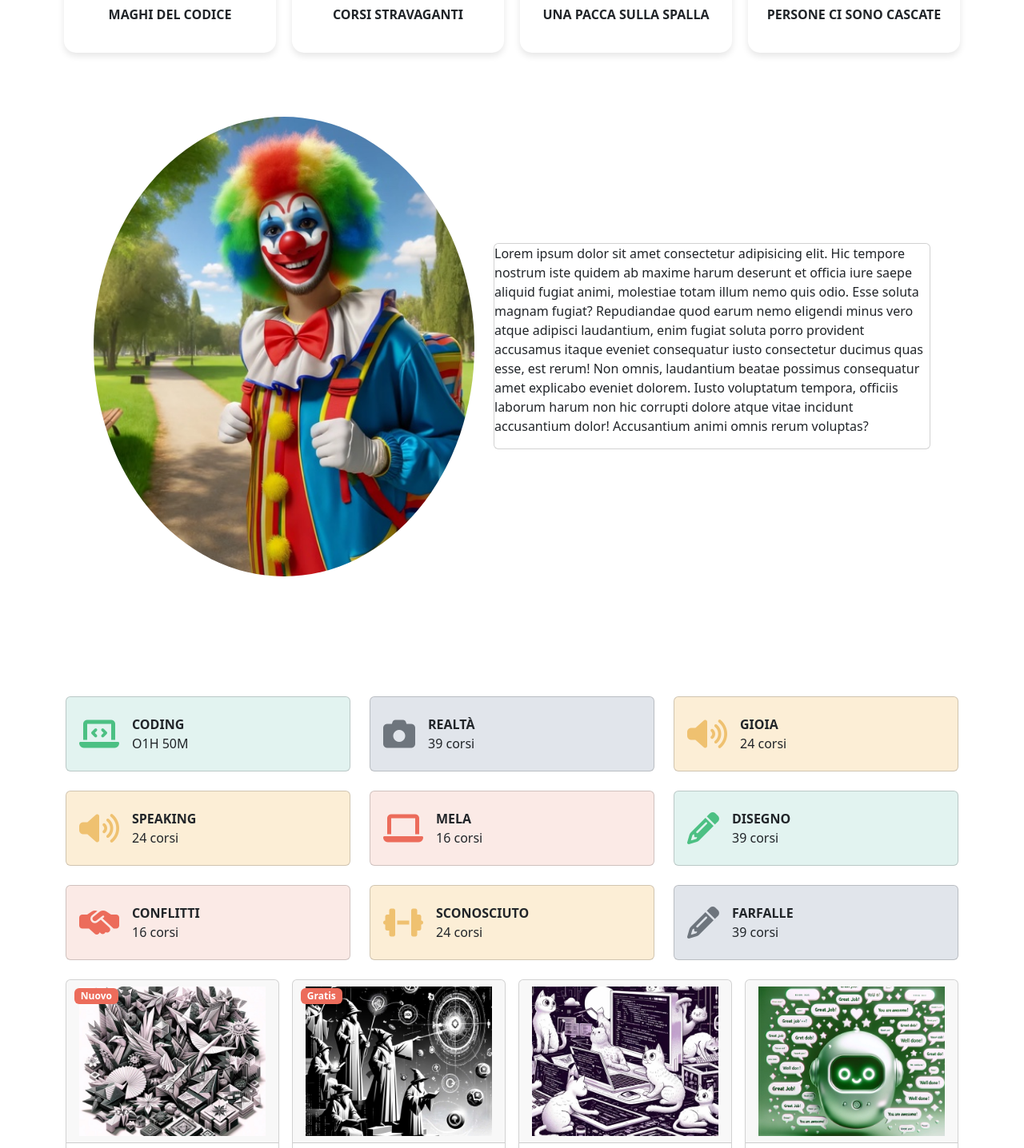
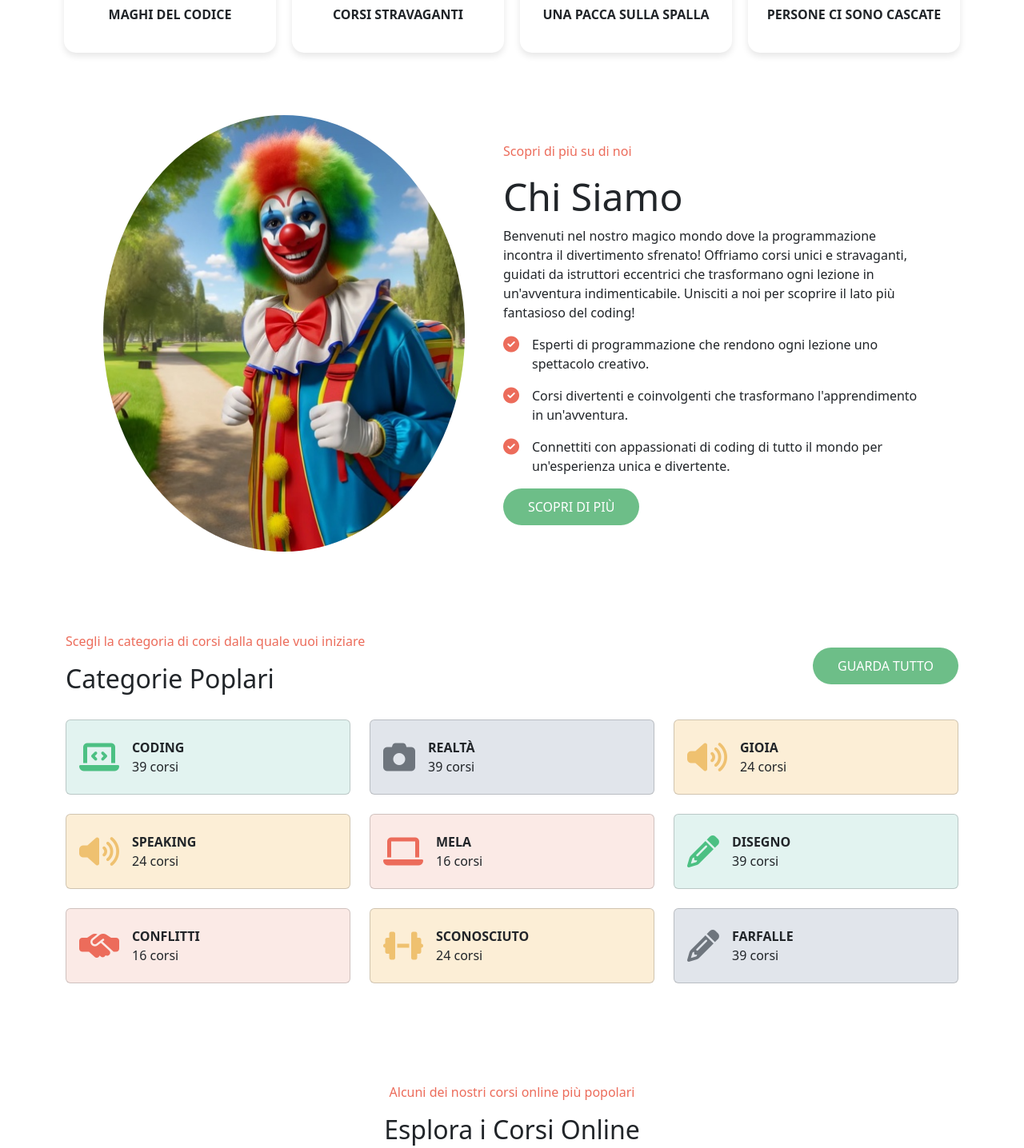
Before and after one commit to GiPisano/landing-page-service, a Vue app: page / in a window 1280 px wide. Shown: the part 694-2130 px from the top of the page at 80% size. Built offline with nearby package versions, Linux system fonts and the light colour scheme; the HTML template or start-up script is replaced by a standard one.

Commit message:
fix layout

```diff
--- a/src/components/AppFooter.vue
+++ b/src/components/AppFooter.vue
@@ -216,7 +216,7 @@ export default {
 }
 
 #footer {
-  padding: 150px 0;
+  margin: var(--section-margin);
   h3 {
     font-size: 20px;
     font-weight: bolder;
--- a/src/components/pages/AboutCourses.vue
+++ b/src/components/pages/AboutCourses.vue
@@ -13,8 +13,10 @@ document.addEventListener("DOMContentLoaded", () => {
 </script>
 <template>
   <div class="container">
-    <p class="text-center">Valori aggiunti</p>
-    <h2 class="text-center">I Nostri Corsi Piacciono Perchè...</h2>
+    <div class="text-center my-4">
+      <p class="red">Valori aggiunti</p>
+      <h2>I Nostri Corsi Piacciono Perchè...</h2>
+    </div>
     <div class="row h-100">
       <div class="col-md-6 about-courses-text">
         <div>
@@ -148,16 +150,8 @@ document.addEventListener("DOMContentLoaded", () => {
   justify-content: center;
 }
 
-.btn {
-  background-color: var(--btn-color);
-  color: white;
-  cursor: pointer;
-  border-radius: 40px;
-}
-
-.btn:hover {
-  background-color: var(--red);
-  color: white;
+.container {
+  margin: var(--section-margin);
 }
 
 .card-header {
--- a/src/components/pages/AboutPage.vue
+++ b/src/components/pages/AboutPage.vue
@@ -4,25 +4,35 @@
   <section id="about-section">
     <div class="container">
       <div class="row">
-        <div class="col-md-6 about-img">
+        <div class="col-md-6 about-img g-5">
           <img src="../../assets/images/about-img.jpg" alt="" />
         </div>
-        <div class="col-md-6">
-          <div class="card">
-            <p>
-              Lorem ipsum dolor sit amet consectetur adipisicing elit. Hic
-              tempore nostrum iste quidem ab maxime harum deserunt et officia
-              iure saepe aliquid fugiat animi, molestiae totam illum nemo quis
-              odio. Esse soluta magnam fugiat? Repudiandae quod earum nemo
-              eligendi minus vero atque adipisci laudantium, enim fugiat soluta
-              porro provident accusamus itaque eveniet consequatur iusto
-              consectetur ducimus quas esse, est rerum! Non omnis, laudantium
-              beatae possimus consequatur amet explicabo eveniet dolorem. Iusto
-              voluptatum tempora, officiis laborum harum non hic corrupti dolore
-              atque vitae incidunt accusantium dolor! Accusantium animi omnis
-              rerum voluptas?
-            </p>
-          </div>
+        <div class="col-md-6 g-5">
+          <p class="red">Scopri di più su di noi</p>
+          <h2>Chi Siamo</h2>
+          <p>
+            Benvenuti nel nostro magico mondo dove la programmazione incontra il
+            divertimento sfrenato! Offriamo corsi unici e stravaganti, guidati
+            da istruttori eccentrici che trasformano ogni lezione in
+            un'avventura indimenticabile. Unisciti a noi per scoprire il lato
+            più fantasioso del coding!
+          </p>
+          <p class="check-p">
+            <span><i class="fa-solid fa-circle-check fa-lg me-3"></i></span>
+            Esperti di programmazione che rendono ogni lezione uno spettacolo
+            creativo.
+          </p>
+          <p class="check-p">
+            <span><i class="fa-solid fa-circle-check fa-lg me-3"></i></span>
+            Corsi divertenti e coinvolgenti che trasformano l'apprendimento in
+            un'avventura.
+          </p>
+          <p class="check-p">
+            <span><i class="fa-solid fa-circle-check fa-lg me-3"></i></span>
+            Connettiti con appassionati di coding di tutto il mondo per
+            un'esperienza unica e divertente.
+          </p>
+          <div class="btn">SCOPRI DI PIÙ</div>
         </div>
       </div>
     </div>
@@ -31,7 +41,7 @@
 
 <style lang="scss" scoped>
 #about-section {
-  margin: 150px 0;
+  margin: var(--section-margin);
   .row {
     justify-content: center;
     align-items: center;
@@ -43,4 +53,17 @@
     }
   }
 }
+h2 {
+  font-size: xxx-large;
+}
+.red {
+  color: var(--red);
+}
+// check-paragraph
+.check-p {
+  display: flex;
+  i {
+    color: var(--red);
+  }
+}
 </style>
--- a/src/components/pages/CodeCircus.vue
+++ b/src/components/pages/CodeCircus.vue
@@ -84,7 +84,7 @@ export default {
     align-items: center;
     justify-content: center;
     h1 {
-      font-size: 40px;
+      font-size: 6vh;
       font-weight: 200;
       width: 100%;
     }
@@ -121,6 +121,14 @@ export default {
 
 #circus-cards {
   .row {
+    .card:hover {
+      background-color: var(--green);
+      color: white;
+      .title {
+        color: white;
+      }
+    }
+
     div {
       padding: 30px 10px;
       display: flex;
@@ -135,6 +143,16 @@ export default {
       }
       .text {
         font-weight: 600;
+      }
+    }
+  }
+}
+
+@media screen and (max-width: 1000px) {
+  #code-circus {
+    .row {
+      h1 {
+        font-size: 4vh;
       }
     }
   }
--- a/src/components/pages/CoursesPage.vue
+++ b/src/components/pages/CoursesPage.vue
@@ -6,65 +6,65 @@ export default {
         {
           img: `<i class="fa-solid fa-laptop-code"></i>`,
           title: "CODING",
-          courseQuantity: "O1H 50M",
-          color: "--light-green",
-          iconColor: "--green",
+          courseQuantity: "39 corsi",
+          color: "light-green",
+          iconColor: "green",
         },
         {
           img: `<i class="fa-solid fa-camera"></i>`,
           title: "REALTÀ",
           courseQuantity: "39 corsi",
-          color: "--light-gray",
-          iconColor: "--gray",
+          color: "light-gray",
+          iconColor: "gray",
         },
         {
           img: `<i class="fa-solid fa-volume-high"></i>`,
           title: "GIOIA",
           courseQuantity: "24 corsi",
-          color: "--light-yellow",
-          iconColor: "--yellow",
+          color: "light-yellow",
+          iconColor: "yellow",
         },
         {
           img: `<i class="fa-solid fa-volume-high"></i>`,
           title: "SPEAKING",
           courseQuantity: "24 corsi",
-          color: "--light-yellow",
-          iconColor: "--yellow",
+          color: "light-yellow",
+          iconColor: "yellow",
         },
         {
           img: `<i class="fa-solid fa-laptop"></i>`,
           title: "MELA",
           courseQuantity: "16 corsi",
-          color: "--light-red",
-          iconColor: "--red",
+          color: "light-red",
+          iconColor: "red",
         },
         {
           img: `<i class="fa-solid fa-pencil"></i>`,
           title: "DISEGNO",
           courseQuantity: "39 corsi",
-          color: "--light-green",
-          iconColor: "--green",
+          color: "light-green",
+          iconColor: "green",
         },
         {
           img: `<i class="fa-solid fa-handshake-simple"></i>`,
           title: "CONFLITTI",
           courseQuantity: "16 corsi",
-          color: "--light-red",
-          iconColor: "--red",
+          color: "light-red",
+          iconColor: "red",
         },
         {
           img: `<i class="fa-solid fa-dumbbell "></i>`,
           title: "SCONOSCIUTO",
           courseQuantity: "24 corsi",
-          color: "--light-yellow",
-          iconColor: "--yellow",
+          color: "light-yellow",
+          iconColor: "yellow",
         },
         {
           img: `<i class="fa-solid fa-pencil"></i>`,
           title: "FARFALLE",
           courseQuantity: "39 corsi",
-          color: "--light-gray",
-          iconColor: "--gray",
+          color: "light-gray",
+          iconColor: "gray",
         },
       ],
 
@@ -149,17 +149,26 @@ export default {
 <template>
   <section id="courses-section">
     <div class="container">
+      <div class="d-md-flex justify-content-between align-items-center my-4">
+        <div>
+          <p class="red">
+            Scegli la categoria di corsi dalla quale vuoi iniziare
+          </p>
+          <h2>Categorie Poplari</h2>
+        </div>
+        <div>
+          <div class="btn">GUARDA TUTTO</div>
+        </div>
+      </div>
+
       <div class="row">
         <div class="col-md-4 mb-4" v-for="course in courses">
-          <div
-            class="card p-3"
-            :style="{ backgroundColor: `var(${course.color})` }"
-          >
+          <div class="card p-3" :class="course.color">
             <div class="d-flex align-items-center">
               <div
                 v-html="course.img"
                 class="me-3 img-font"
-                :style="{ color: `var(${course.iconColor})` }"
+                :class="course.iconColor"
               ></div>
               <div>
                 <div class="fw-bold">{{ course.title }}</div>
@@ -172,7 +181,12 @@ export default {
     </div>
   </section>
 
-  <section class="online-courses container">
+  <section id="online-courses">
+    <div class="container">
+      <div class="my-4 text-center">
+        <p class="red">Alcuni dei nostri corsi online più popolari</p>
+        <h2>Esplora i Corsi Online</h2>
+      </div>
       <div class="row gx-3 gy-5">
         <div class="col-md-3" v-for="course in onlineCourses">
           <div class="card h-100">
@@ -196,10 +210,14 @@ export default {
           </div>
         </div>
       </div>
+      <div class="text-center mt-4">
+        <div class="btn">GUARDA TUTTI I CORSI</div>
+      </div>
+    </div>
   </section>
 </template>
 
-<style scoped>
+<style scoped lang="scss">
 .card .img-font {
   font-size: 40px;
 }
@@ -210,4 +228,23 @@ export default {
   left: 10px;
   background-color: var(--red);
 }
+
+#courses-section {
+  margin: var(--section-margin);
+  .row {
+    div {
+      .card:hover {
+        background-color: var(--red);
+        color: white;
+        .img-font {
+          color: white;
+        }
+      }
+    }
+  }
+}
+
+#online-courses {
+  margin: var(--section-margin);
+}
 </style>
--- a/src/components/pages/ReviewsPage.vue
+++ b/src/components/pages/ReviewsPage.vue
@@ -48,6 +48,11 @@ export default {
 <template>
   <div class="container-section">
     <div class="container">
+      <div class="padding">
+        <div class="text-center my-5">
+          <p class="red">Cosa dicono gli studenti</p>
+          <h2>Recensioni</h2>
+        </div>
         <Swiper
           :slidesPerView="1"
           :spaceBetween="10"
@@ -90,6 +95,7 @@ export default {
         </Swiper>
       </div>
     </div>
+  </div>
 </template>
 
 <style lang="scss" scoped>
@@ -106,9 +112,9 @@ export default {
   justify-content: center;
   align-items: center;
 }
-.mySwiper {
-  padding-top: 200px;
-  padding-bottom: 200px;
+.padding {
+  padding-top: 100px;
+  padding-bottom: 100px;
 }
 .swiper-slide img {
   display: block;
--- a/src/styles/general.scss
+++ b/src/styles/general.scss
@@ -12,7 +12,41 @@
     --yellow: rgb(239, 193, 112);
     --light-yellow: rgb(252, 238, 214);
     --btn-color: rgb(109, 190, 136);
+
+    --section-margin: 100px auto;
 }
+
+.light-green {
+    background-color: var(--light-green);
+  }
+
+  .green {
+    color: var(--green);
+  }
+
+  .light-gray {
+    background-color: var(--light-gray);
+  }
+
+  .gray {
+    color: var(--gray);
+  }
+
+  .light-yellow {
+    background-color: var(--light-yellow);
+  }
+
+  .yellow {
+    color: var(--yellow);
+  }
+
+  .light-red {
+    background-color: var(--light-red);
+  }
+
+  .red {
+    color: var(--red);
+  }
 
 *{
     margin: 0;
@@ -24,3 +58,22 @@ img{
     width: 100%;
     height: 100%;
 }
+
+a{
+    text-decoration: none;
+    color: white;
+}
+
+.btn {
+    background-color: var(--btn-color);
+    color: white;
+    cursor: pointer;
+    border-radius: 40px;
+    padding: 10px 30px;
+}
+
+
+.btn:hover {
+    background-color: var(--red);
+    color: white;
+}
```
Also changed, not shown: src/components/AppHeader.vue (+14 -7 lines), src/components/pages/TeachersPage.vue (+32 -7 lines). Lines whose indentation alone changed are shown as unchanged.
